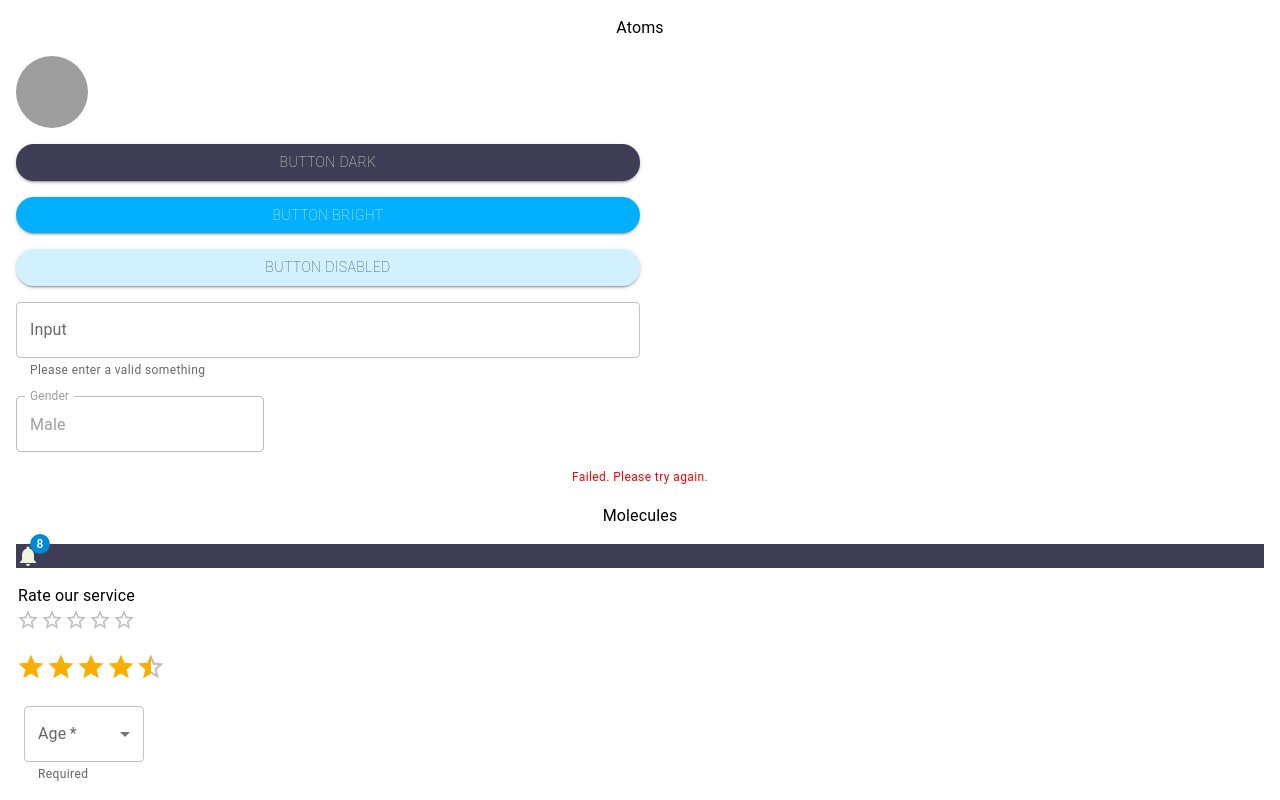
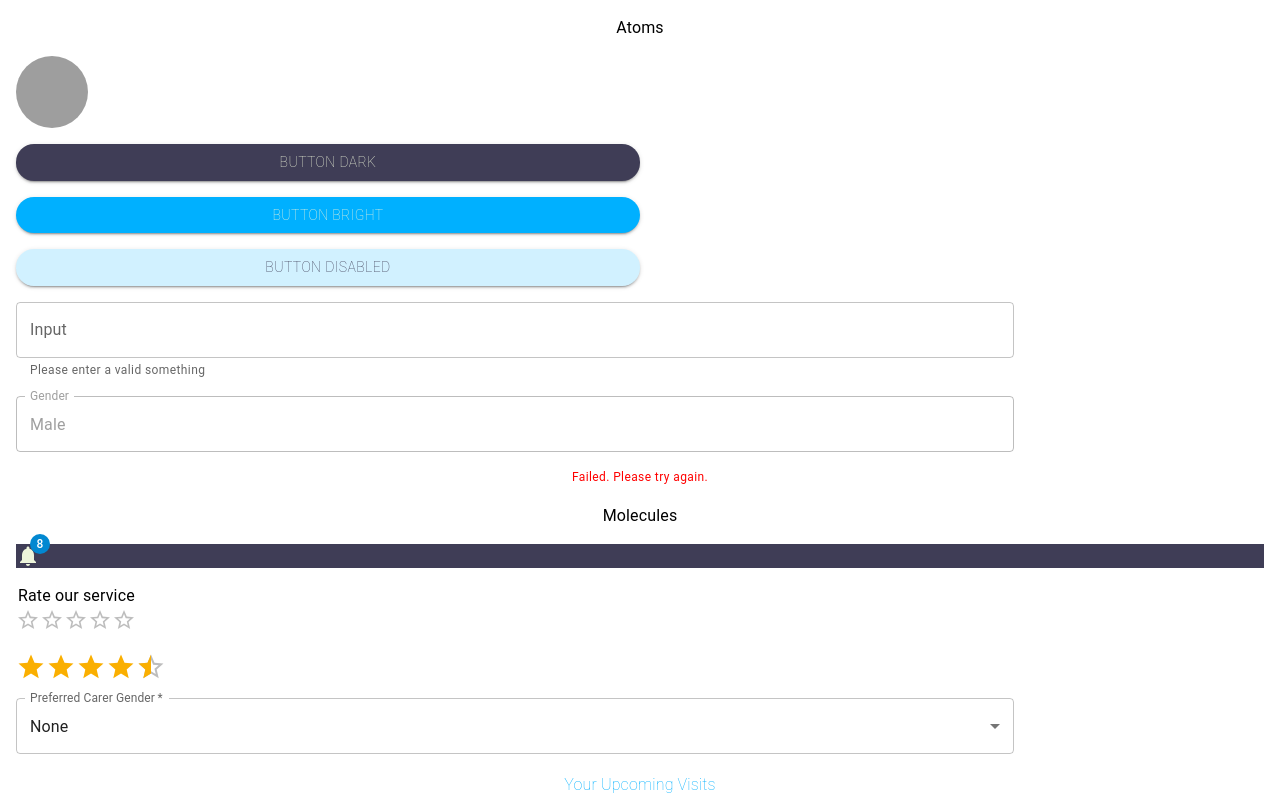
Before and after one commit to C-Sim/we-care-react, a React (Create React App) app: page /about in a window 1280 px wide. Shown: the top 800 px of the page. Built offline with nearby package versions, Linux system fonts and the light colour scheme; grey boxes are pictures that could not be loaded.

Commit message:
Dropdown with default value

```diff
--- a/src/components/atoms/Input.js
+++ b/src/components/atoms/Input.js
@@ -1,15 +1,24 @@
+import { useState } from "react";
 import TextField from "@mui/material/TextField";
 import useMediaQuery from "@mui/material/useMediaQuery";
 
-export const Input = ({ label, helperText, register }) => {
+export const Input = ({ label, helperText }) => {
+  const [value, setValue] = useState("");
+
+  const handleChange = (event) => {
+    setValue(event.target.value);
+  };
+
   const isMobile = useMediaQuery("(max-width:600px)");
 
   return (
     <TextField
       label={label}
+      value={value}
       variant="outlined"
       helperText={helperText}
-      sx={{ width: isMobile ? "90%" : "50%" }}
+      onChange={handleChange}
+      sx={{ width: isMobile ? "90%" : "80%" }}
     />
   );
 };
--- a/src/components/atoms/InputDisabled.js
+++ b/src/components/atoms/InputDisabled.js
@@ -1,10 +1,19 @@
 import * as React from "react";
 import TextField from "@mui/material/TextField";
+import useMediaQuery from "@mui/material/useMediaQuery";
 
 export const InputDisabled = ({ label, value }) => {
+  const isMobile = useMediaQuery("(max-width:600px)");
+
   return (
     <div>
-      <TextField disabled id="outlined-disabled" label={label} value={value} />
+      <TextField
+        disabled
+        id="outlined-disabled"
+        label={label}
+        value={value}
+        sx={{ width: isMobile ? "90%" : "80%" }}
+      />
     </div>
   );
 };
--- a/src/components/molecules/Dropdown.js
+++ b/src/components/molecules/Dropdown.js
@@ -1,36 +1,36 @@
-import * as React from "react";
+import { useState } from "react";
 import InputLabel from "@mui/material/InputLabel";
 import MenuItem from "@mui/material/MenuItem";
 import FormHelperText from "@mui/material/FormHelperText";
 import FormControl from "@mui/material/FormControl";
 import Select from "@mui/material/Select";
+import useMediaQuery from "@mui/material/useMediaQuery";
 
-export const Dropdown = () => {
-  const [age, setAge] = React.useState("");
+export const Dropdown = ({ label, helperText, defaultSelection, options }) => {
+  const [value, setValue] = useState(defaultSelection);
 
   const handleChange = (event) => {
-    setAge(event.target.value);
+    setValue(event.target.value);
   };
+
+  const isMobile = useMediaQuery("(max-width:600px)");
 
   return (
     <div>
-      <FormControl required sx={{ m: 1, minWidth: 120 }}>
-        <InputLabel id="demo-simple-select-required-label">Age</InputLabel>
+      <FormControl required sx={{ width: isMobile ? "90%" : "80%" }}>
+        <InputLabel id="demo-simple-select-required-label">{label}</InputLabel>
         <Select
           labelId="demo-simple-select-required-label"
           id="demo-simple-select-required"
-          value={age}
-          label="Age *"
+          value={value}
+          label={label}
           onChange={handleChange}
         >
-          <MenuItem value="">
-            <em>None</em>
-          </MenuItem>
-          <MenuItem value={10}>Ten</MenuItem>
-          <MenuItem value={20}>Twenty</MenuItem>
-          <MenuItem value={30}>Thirty</MenuItem>
+          {options.map((option) => (
+            <MenuItem value={option.value}>{option.label}</MenuItem>
+          ))}
         </Select>
-        <FormHelperText>Required</FormHelperText>
+        <FormHelperText>{helperText}</FormHelperText>
       </FormControl>
     </div>
   );
--- a/src/containers/AboutPage.js
+++ b/src/containers/AboutPage.js
@@ -41,7 +41,11 @@ export const AboutPage = () => {
       <ButtonDark label="Button Dark" type="submit" />
       <ButtonBright label="Button Bright" type="submit" />
       <ButtonDisabled label="Button Disabled" type="submit" />
-      <Input label="Input" helperText="Please enter a valid something" />
+      <Input
+        label="Input"
+        value=""
+        helperText="Please enter a valid something"
+      />
       <InputDisabled label="Gender" value="Male" />
 
       <Error message="Failed. Please try again." />
@@ -56,7 +60,25 @@ export const AboutPage = () => {
       <ReviewEditable value={0} />
       <ReviewFixed value={4.5} />
 
-      <Dropdown />
+      <Dropdown
+        label="Preferred Carer Gender"
+        helperText=""
+        defaultSelection="none"
+        options={[
+          {
+            value: "none",
+            label: "None",
+          },
+          {
+            value: "male",
+            label: "Male",
+          },
+          {
+            value: "female",
+            label: "Female",
+          },
+        ]}
+      />
 
       <PatientTimeline
         visits={[
```
